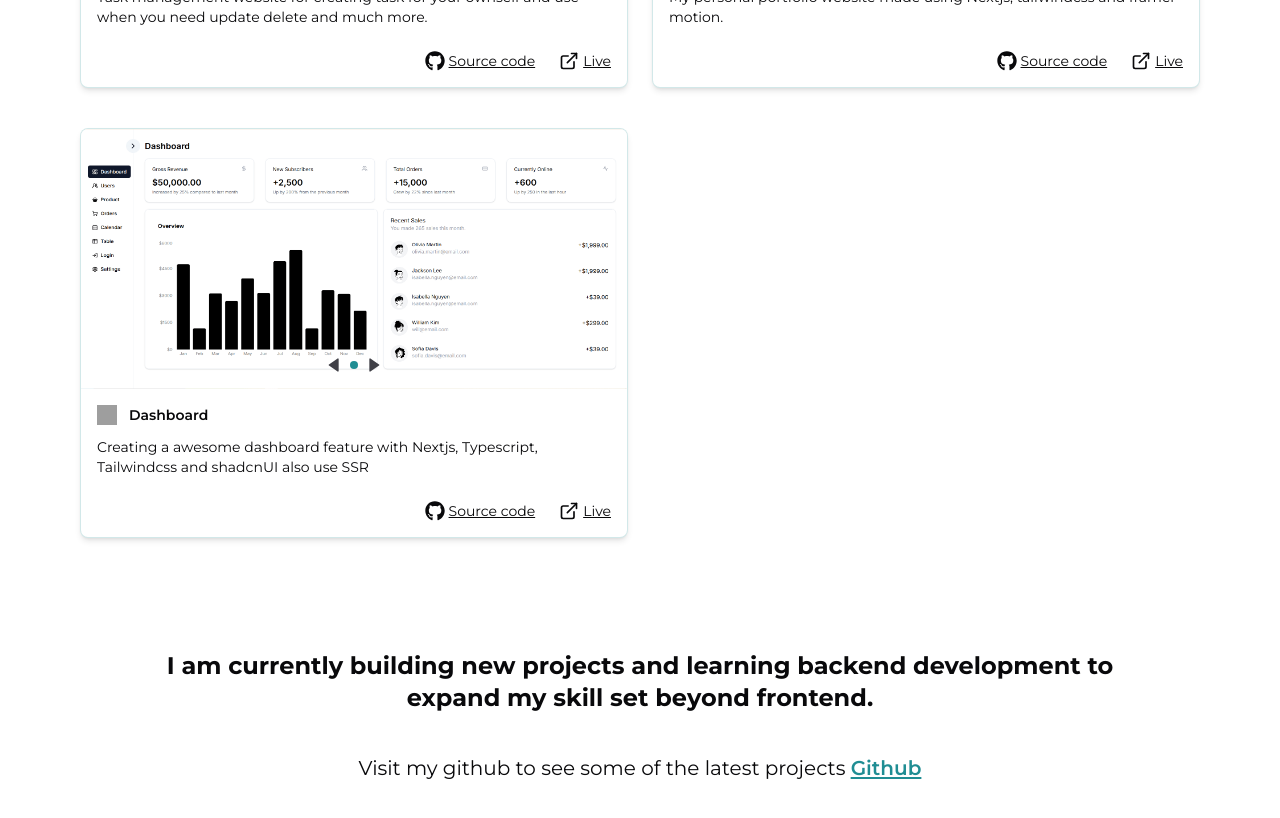
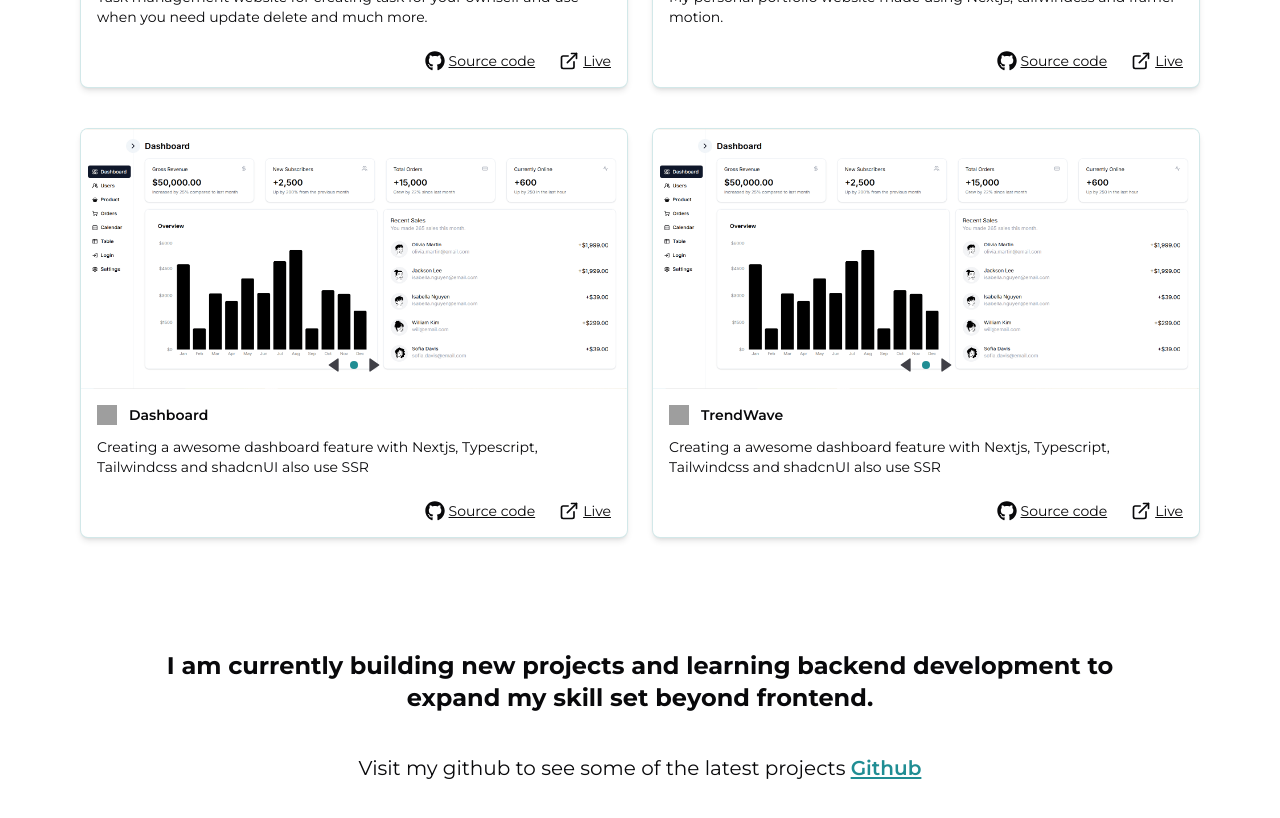
Before and after one commit to kader009/modern-portfolio, a Next.js app: page /projects in a window 1280 px wide. Shown: the part 1140-1958 px from the top of the page. Built offline with nearby package versions, Linux system fonts and the light colour scheme; grey boxes are pictures that could not be loaded.

Commit message:
trendwave project link added to the project type

```diff
--- a/src/data/projects.ts
+++ b/src/data/projects.ts
@@ -87,4 +87,13 @@ export const PROJECTS_CARD: ProjectCardProps[] = [
     sourceCodeHref: "https://github.com/kader009/shadcn-dashboard",
     liveWebsiteHref: "https://shadcn-dashboard-master-kappa.vercel.app/",
   },
+  {
+    name: "TrendWave",
+    favicon: "/images/projects/logos/covidtracker.ico",
+    imageUrl: ["/images/projects/shadcn.webp"],
+    description:
+      "Creating a awesome dashboard feature with Nextjs, Typescript, Tailwindcss and shadcnUI also use SSR",
+    sourceCodeHref: "https://github.com/kader009/trendwave-frontend",
+    liveWebsiteHref: "https://trendwave-frontend.vercel.app/",
+  },
 ];
```
